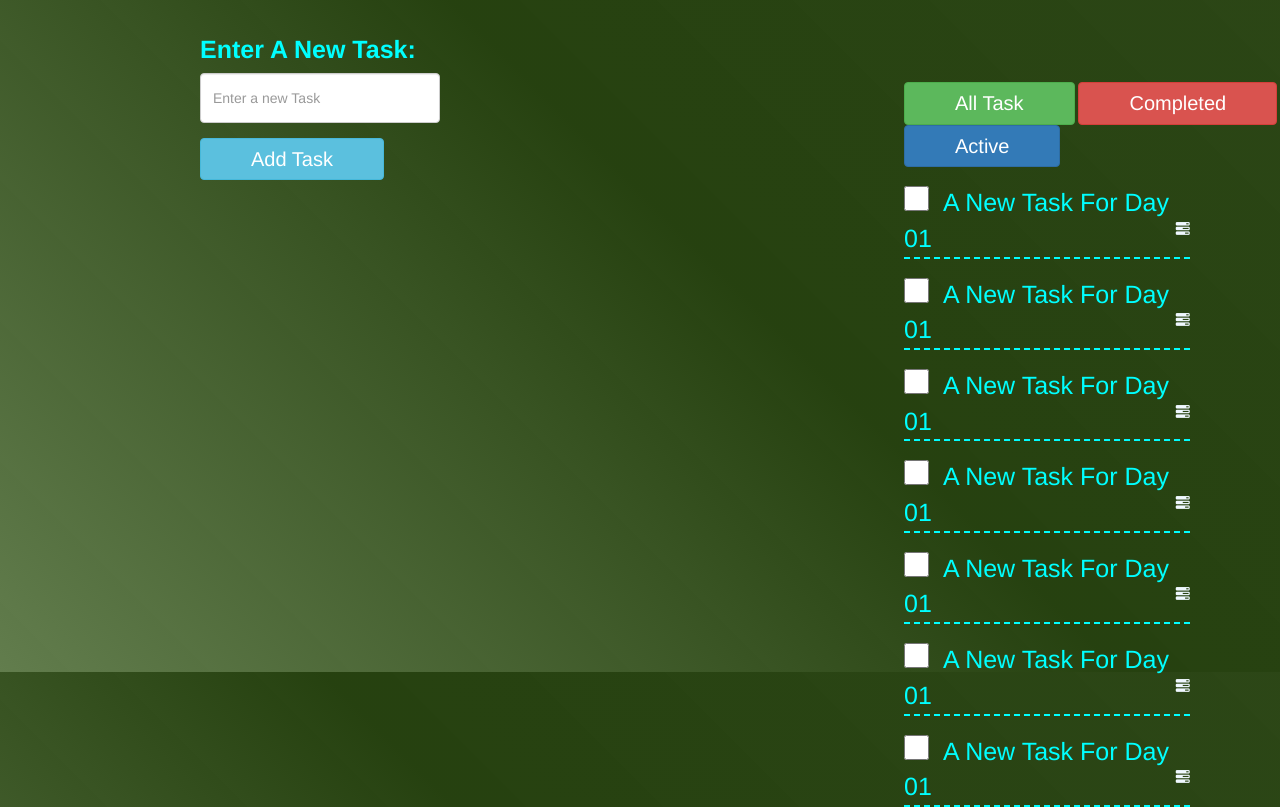
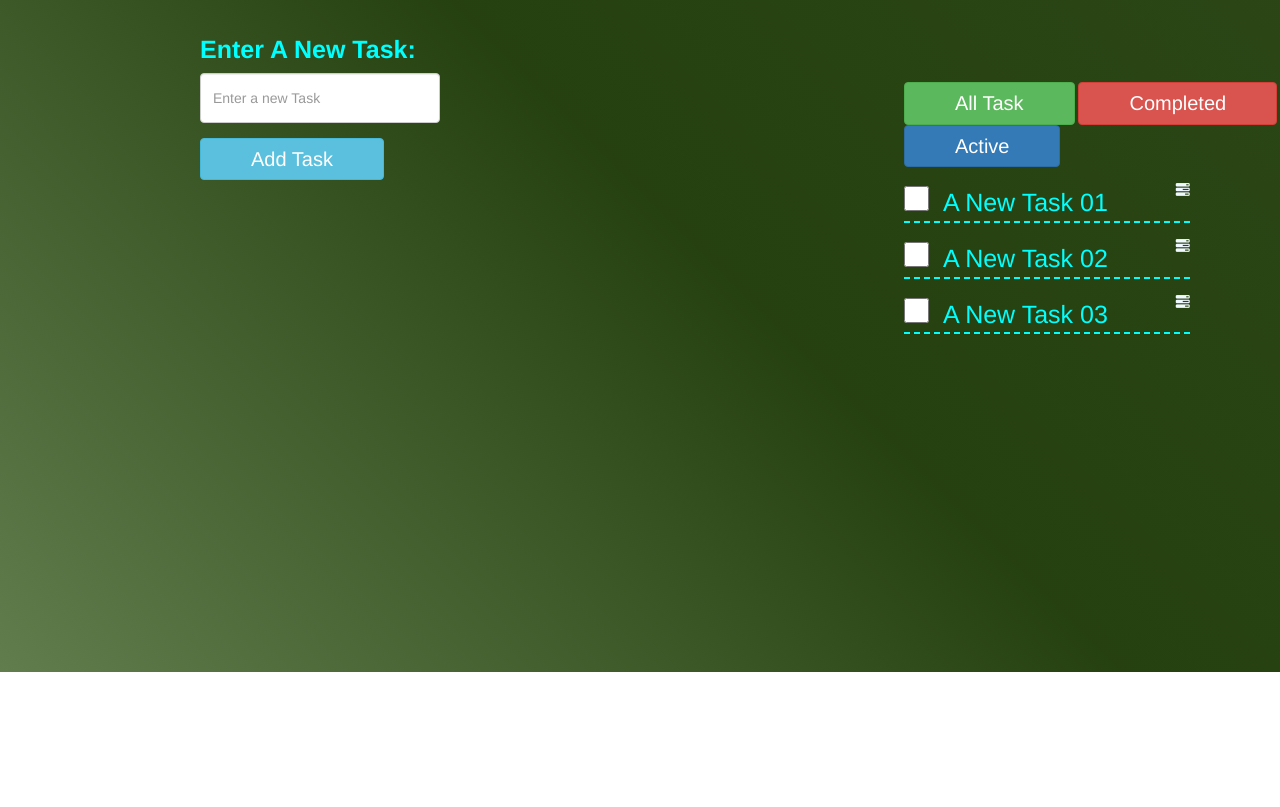
Before and after one commit to habibiitdu/AngujarJS, a plain HTML site: page AngularJs Projects/Todo Application/index.html in a window 1280 px wide. Shown: the part 128-935 px from the top of the page. After the commit the page ends 800 px from the top, so only its background shows below. Drawn offline with nearby package versions, Linux system fonts and the light colour scheme.

Commit message:
AngularJs used for creating new task and added to the list

```diff
--- a/AngularJs Projects/Todo Application/index.html
+++ b/AngularJs Projects/Todo Application/index.html
@@ -1,11 +1,15 @@
-<html>
+<html ng-app='myTodoApplication'>
 	<head>
 		<link rel="stylesheet" href="https://maxcdn.bootstrapcdn.com/bootstrap/3.3.7/css/bootstrap.min.css" integrity="sha384-BVYiiSIFeK1dGmJRAkycuHAHRg32OmUcww7on3RYdg4Va+PmSTsz/K68vbdEjh4u" crossorigin="anonymous">
 		<link rel="stylesheet" href="css/style.css" />
+		<script src="https://ajax.googleapis.com/ajax/libs/angularjs/1.5.7/angular.min.js"></script>
+		<script src="js/module/app.js"></script>
+		<script src="js/controller/todoController.js"></script>
+
 	</head>
 
 	<body>
-		<div class="containerA">
+		<div class="containerA" ng-controller="myTodoController">
 
 			<div class="headerDiv">
 				<img src="resources/todoLogo.png" class="img-responsive" alt="Todo Logo">
@@ -15,12 +19,12 @@
 			<div class="mainDiv">
 				<div class="inputTodoListDiv">
 					<div class="inputForm">
-						<form>
+						<form ng-submit="addNewTask()">
 							<div class="form-group">
-								<label for="newTask">Enter A New Task: </label>
-								<input type="text" class="form-control" id="newTask" placeholder="Enter a new Task" />
+								<label for="newT">Enter A New Task: </label>
+								<input type="text" class="form-control" id="newTask" placeholder="Enter a new Task" ng-model="newTask"/>
 							</div>
-							<button type="Submit" class="btn btn-info myButton">Add Task</button>
+							<button type="Submit" class="btn btn-info myButton" >Add Task</button>
 						</form>
 					</div>
 				</div>
@@ -30,39 +34,10 @@
 						<button class="btn btn-danger myButton">Completed</button>
 						<button class="btn btn-primary myButton">Active</button>
 					</div>
-					<div class="selectionDetails">
+
+					<div class="selectionDetails" ng-repeat="t in task">
 						<input type="checkbox">
-						<p class="taskTitle">A New Task For Day 01</p>
-						<span class="glyphicon glyphicon-tasks" aria-hidden="true"></span>
-					</div>
-					<div class="selectionDetails">
-						<input type="checkbox">
-						<p class="taskTitle">A New Task For Day 01</p>
-						<span class="glyphicon glyphicon-tasks" aria-hidden="true"></span>
-					</div>
-					<div class="selectionDetails">
-						<input type="checkbox">
-						<p class="taskTitle">A New Task For Day 01</p>
-						<span class="glyphicon glyphicon-tasks" aria-hidden="true"></span>
-					</div>
-					<div class="selectionDetails">
-						<input type="checkbox">
-						<p class="taskTitle">A New Task For Day 01</p>
-						<span class="glyphicon glyphicon-tasks" aria-hidden="true"></span>
-					</div>
-					<div class="selectionDetails">
-						<input type="checkbox">
-						<p class="taskTitle">A New Task For Day 01</p>
-						<span class="glyphicon glyphicon-tasks" aria-hidden="true"></span>
-					</div>
-					<div class="selectionDetails">
-						<input type="checkbox">
-						<p class="taskTitle">A New Task For Day 01</p>
-						<span class="glyphicon glyphicon-tasks" aria-hidden="true"></span>
-					</div>
-					<div class="selectionDetails">
-						<input type="checkbox">
-						<p class="taskTitle">A New Task For Day 01</p>
+						<p class="taskTitle">{{t}}</p>
 						<span class="glyphicon glyphicon-tasks" aria-hidden="true"></span>
 					</div>
 				</div>
--- /dev/null
+++ b/AngularJs Projects/Todo Application/js/controller/todoController.js
@@ -0,0 +1,12 @@
+myTodoApp.controller('myTodoController', ['$scope', function($scope){
+	$scope.task = ["A New Task 01","A New Task 02","A New Task 03"];
+
+	$scope.newTask = "";
+
+	$scope.addNewTask = function(){
+		if($scope.newTask != ""){
+			$scope.task.push($scope.newTask);
+			$scope.newTask = "";
+		}
+	}
+}]);
--- /dev/null
+++ b/AngularJs Projects/Todo Application/js/module/app.js
@@ -0,0 +1 @@
+var myTodoApp = angular.module('myTodoApplication',[]);
```
